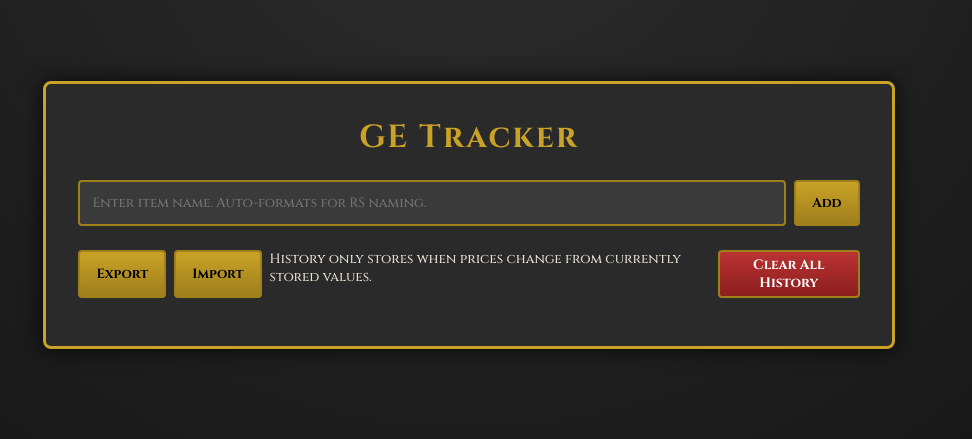
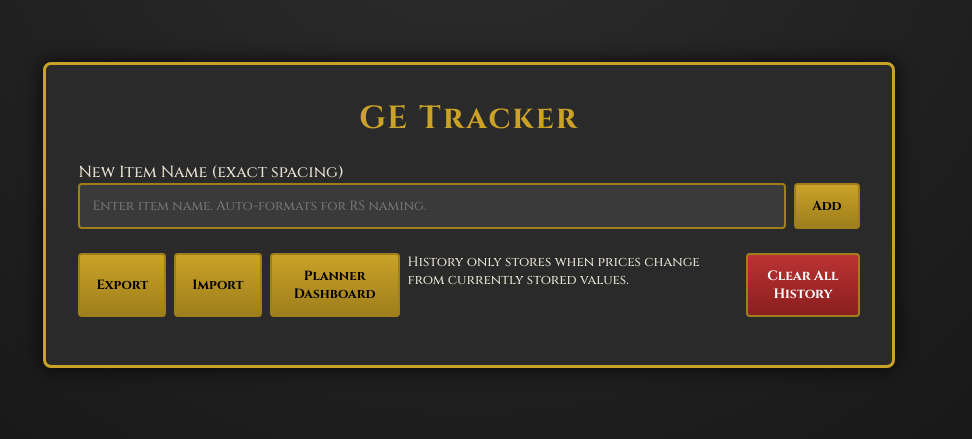
Before and after one commit to andgr457/GuthixLives, a React (Vite) app: page /getracker in a window 1280 px wide. Shown: the part 185-624 px from the top of the page, without its empty margins (171-1143 px from the left). Built offline with nearby package versions, Linux system fonts and the light colour scheme.

Commit message:
more buttons and descriptions

```diff
--- a/src/pages/GEPlanner.tsx
+++ b/src/pages/GEPlanner.tsx
@@ -3,8 +3,11 @@ import { getLocalStorage } from '../hooks/useLocalStorage';
 import type { GEItemData } from '../types/Item';
 import type { PlannerItem, PlannerCategory, PlannerSubCategory } from '../types/Plans';
 import { getDiffBetweenNowAndDate } from '../services/dates';
+import { useNavigate } from 'react-router-dom';
 
 export default function GEPlanner() {
+  const navigate = useNavigate();
+
   const [selectedItemName, setSelectedItemName] = useState('any')
   const [selectedCategory, setSelectedCategory] = useState('any')
   const [selectedSubCategory, setSelectedSubCategory] = useState('any')
@@ -59,11 +62,11 @@ export default function GEPlanner() {
   }, [selectedItemName, selectedCategory, selectedSubCategory]);
 
   const handleItemNameClicked = (itemName: string) => {
-    window.open(`/geplanner/${itemName}`, "_blank", "noopener,noreferrer");
+    navigate(`/geplanner/${itemName}`);
   }
 
   const handleTrackerClicked = () => {
-    window.open(`/getracker`, "_blank", "noopener,noreferrer");
+    navigate(`/getracker`)
   }
 
   return (
@@ -72,6 +75,9 @@ export default function GEPlanner() {
         <div className='sticky-header'>
           <div>
             <h1>GE Planner Dashboard</h1>
+            <div style={{textAlign: 'center'}}>
+              Shows completed item plans to display total profits acroos various filters.
+            </div>
           </div>
           <div style={{textAlign: 'center'}}>
             <button className='primary-edit' onClick={handleTrackerClicked}>
--- a/src/pages/GEPlannerItem.tsx
+++ b/src/pages/GEPlannerItem.tsx
@@ -1,4 +1,4 @@
-import { useParams } from 'react-router-dom';
+import { useNavigate, useParams } from 'react-router-dom';
 import { getLocalStorage, useLocalStorage } from '../hooks/useLocalStorage';
 import { useRef, useState } from 'react';
 import type { Plan, PlannerCategory, PlannerItem, PlannerItemStatus, PlannerSubCategory } from '../types/Plans';
@@ -9,6 +9,7 @@ import { getDefaultPlannerFieldEditMap, isFieldEdit } from '../services/maps';
 import { getProfitTotal, PLANNER_ITEM_STATUS_VALUES } from '../services/plannerService';
 
 export default function GEPlannerItem() {
+  const navigate = useNavigate()
   const fileInputRef = useRef<HTMLInputElement>(null);
 
   const FLAT_TAX = .02
@@ -341,11 +342,11 @@ export default function GEPlannerItem() {
   const itemsToShow = filtered ? filtered : itemPlans
 
   const handleDashboardClicked = () => {
-    window.open(`/geplanner`, "_blank", "noopener,noreferrer");
+    navigate(`/geplanner`);
   }
 
   const handleTrackerClicked = () => {
-    window.open(`/getracker`, "_blank", "noopener,noreferrer");
+    navigate(`/getracker`);
   }
 
   return (
--- a/src/pages/GETracker.tsx
+++ b/src/pages/GETracker.tsx
@@ -157,11 +157,16 @@ export default function GETracker() {
     navigate(`/geplanner/${encodeURIComponent(itemName)}`);
   }
 
+  const handleDashboardClicked = () => {
+    navigate('/geplanner')
+  }
+
   return (
     <div className="container">
       <div className="panel">
         <h1>GE Tracker</h1>
 
+          New Item Name (exact spacing)<br/>
         <div className="input-row">
           <input
             type="text"
@@ -195,6 +200,13 @@ export default function GETracker() {
             style={{ display: "none" }}
             onChange={importItems}
           />
+
+          <button
+            className="primary"
+            onClick={handleDashboardClicked}
+          >
+            Planner Dashboard
+          </button>
 
           <div style={{fontSize: 'smaller'}}>
             History only stores when prices change from currently stored values.
```
